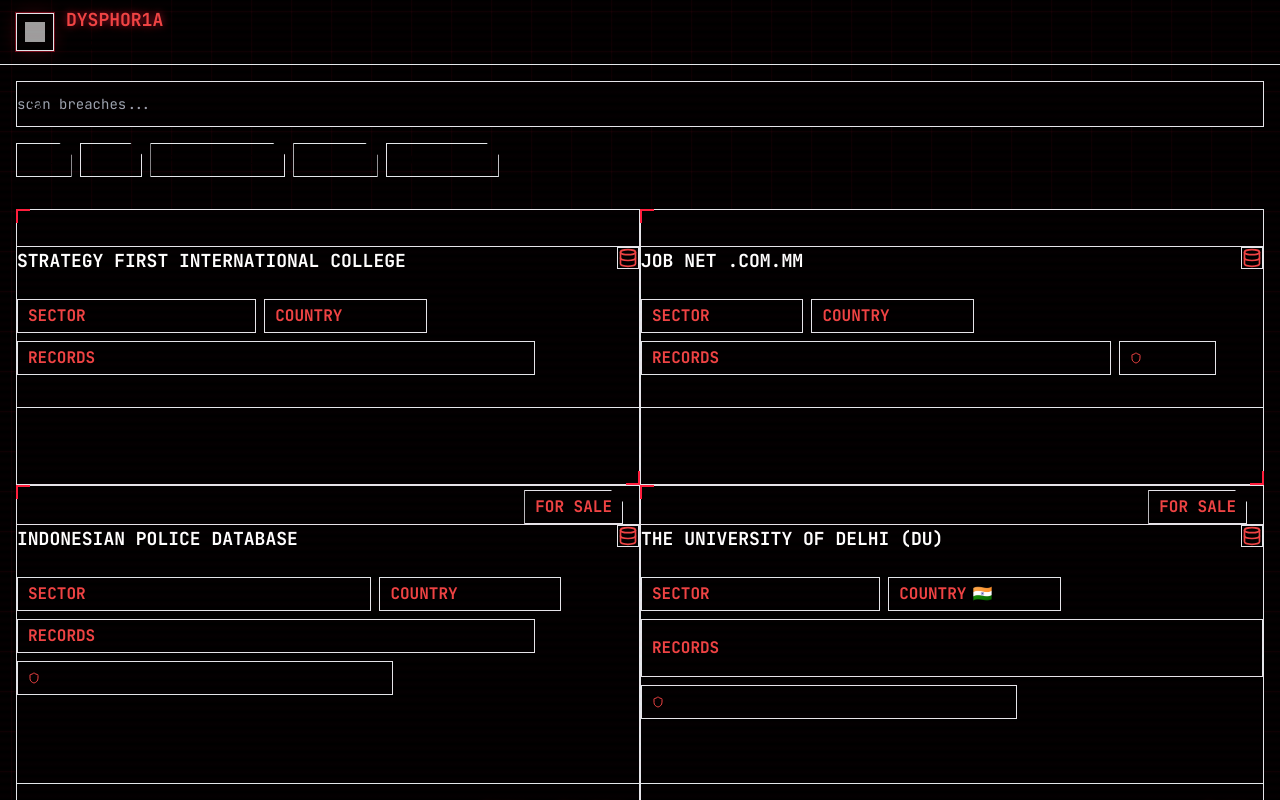
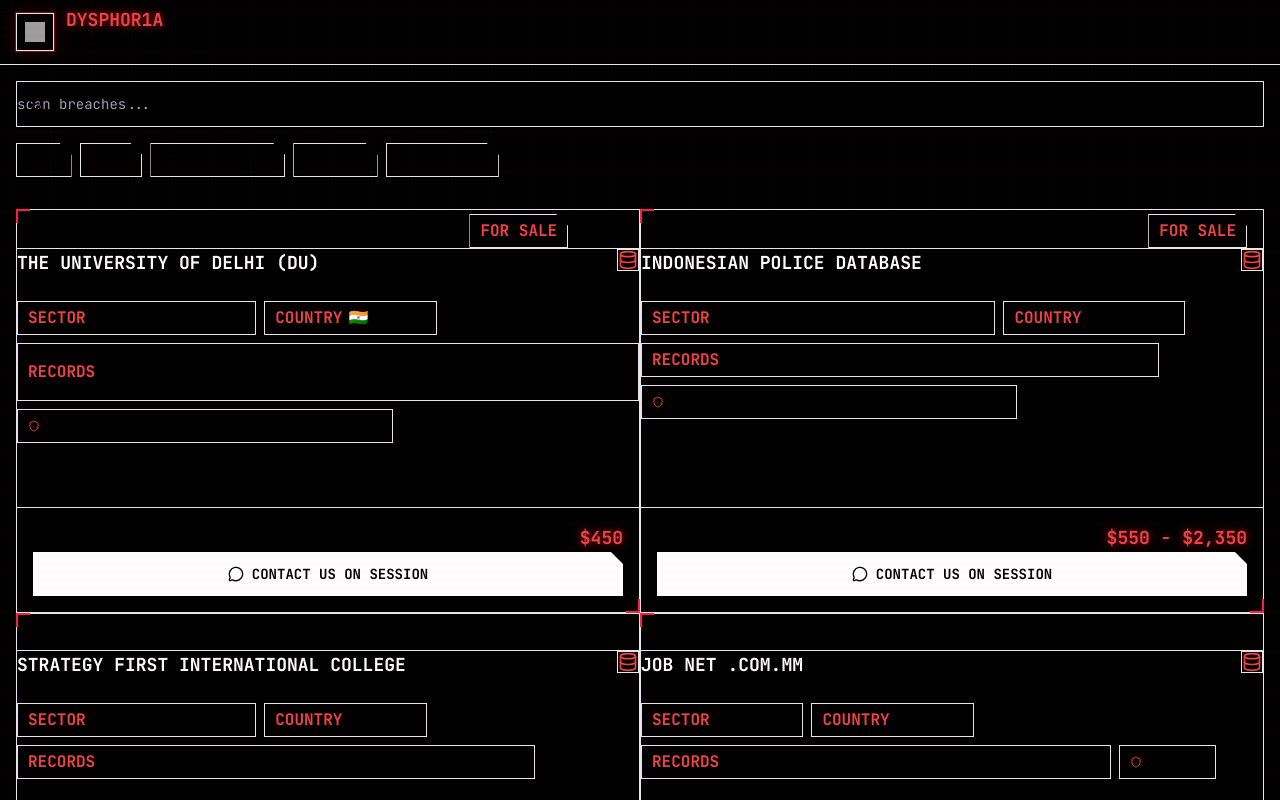
Before and after one commit to normalhunters0x/root0x, a React app in the folder src/: page / in a window 1280 px wide. Shown: the top 800 px of the page. Built offline with nearby package versions, Linux system fonts and the light colour scheme; grey boxes are pictures that could not be loaded; the HTML template or start-up script is replaced by a standard one.

Commit message:
Update: All tab card sorting (FOR SALE → NEW → LEAKED) and NEW status badge

```diff
--- a/src/data/ransomware.ts
+++ b/src/data/ransomware.ts
@@ -21,6 +21,7 @@
   saleDate: string;
   saleDateTime: string;
   status: 'Active' | 'Soon';
+  isNew?: boolean;
 }
 
 export const ransomwareData: RansomwareFamily[] = [
@@ -500,7 +501,8 @@
   buyerRestriction: '[NEGOTIABLE - ETH/BTC/XMR ACCEPTED]',
   saleDate: 'Null',
   saleDateTime: 'Null',
-  status: 'Active'
+  status: 'Active',
+  isNew: true
 },
 {
   id: 'gusto-glms',
--- a/src/pages/Breaches.tsx
+++ b/src/pages/Breaches.tsx
@@ -66,8 +66,15 @@
     );
   }
   return (
-    <span className="clip-corner inline-block px-2.5 py-1 border border-red-600 text-red-500 text-[9px] font-bold uppercase tracking-widest">
-      For Sale
+    <span className="inline-flex items-center gap-1.5">
+      <span className="clip-corner inline-block px-2.5 py-1 border border-red-600 text-red-500 text-[9px] font-bold uppercase tracking-widest">
+        For Sale
+      </span>
+      {family.isNew && (
+        <span className="clip-corner inline-block px-2.5 py-1 bg-green-500 text-black text-[9px] font-bold uppercase tracking-widest">
+          New
+        </span>
+      )}
     </span>
   );
 }
@@ -275,7 +282,7 @@
   const [filterType, setFilterType] = useState<string>('All');
 
   const filteredData = useMemo(() => {
-    return ransomwareData.filter((item) => {
+    const filtered = ransomwareData.filter((item) => {
       const matchesSearch =
       item.name.toLowerCase().includes(searchQuery.toLowerCase()) ||
       item.description.toLowerCase().includes(searchQuery.toLowerCase());
@@ -293,6 +300,22 @@
 
       return matchesSearch && matchesFilter;
     });
+
+    if (filterType === 'All') {
+      return [...filtered].sort((a, b) => {
+        const aForSale = a.pricing === 'Paid' && a.status === 'Active';
+        const bForSale = b.pricing === 'Paid' && b.status === 'Active';
+        const aIsNew = a.isNew === true;
+        const bIsNew = b.isNew === true;
+
+        const aPriority = aForSale ? (aIsNew ? 0 : 1) : aIsNew ? 2 : 3;
+        const bPriority = bForSale ? (bIsNew ? 0 : 1) : bIsNew ? 2 : 3;
+
+        return aPriority - bPriority;
+      });
+    }
+
+    return filtered;
   }, [searchQuery, filterType]);
 
   const filterOptions = ['All', 'Free', 'Paid / Selling', 'Warning', 'Coming Soon'];
```
